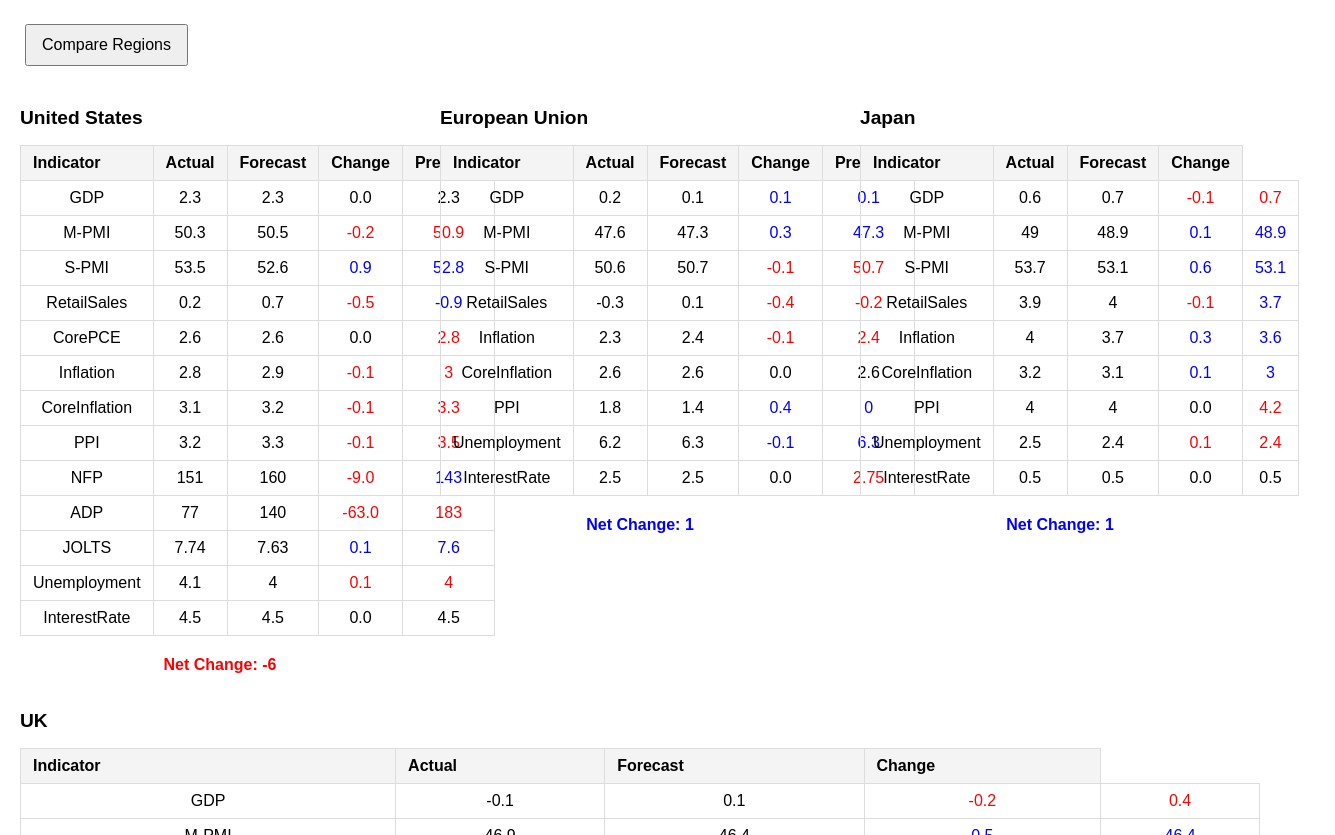
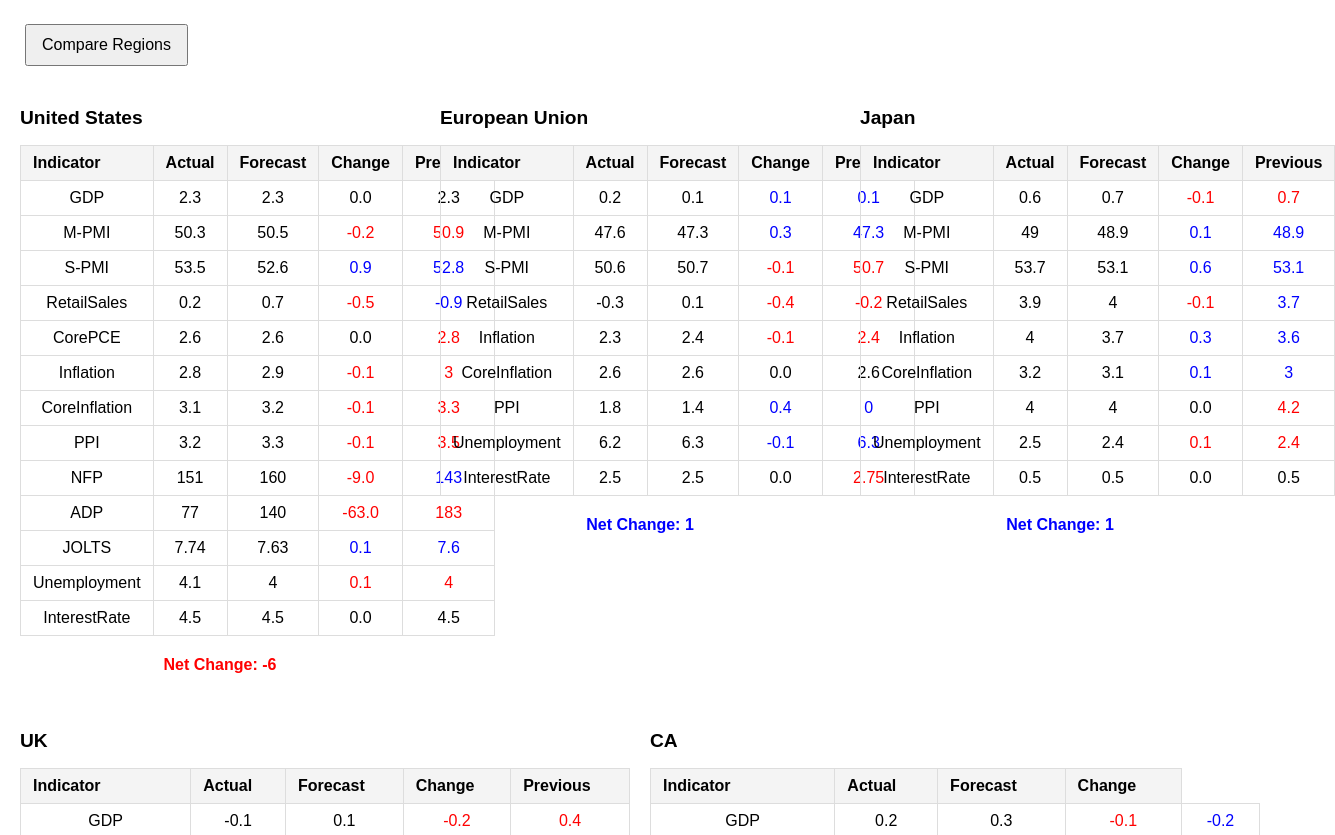
Before and after one commit to S1x-Data-Team/Economic-Heatmap, a website: page public/index.html in a window 1280 px wide. Shown: the part 61-896 px from the top of the page, 1335 px wide, since content can reach past the window. Drawn offline with Linux system fonts and the light colour scheme.

Commit message:
added Canadas Indicators to the project

```diff
--- /dev/null
+++ b/data/CA/CoreInflation.json
@@ -0,0 +1,14 @@
+[
+  {
+    "id": "196d09f6-9bb9-4e24-a6ed-cf4b8b8a8c73",
+    "dateUtc": "2025-03-18T12:30:00Z",
+    "periodDateUtc": "2025-02-01T00:00:00Z",
+    "actual": 2.7,
+    "revised": null,
+    "consensus": 2.2,
+    "previous": 2.1,
+    "ratioDeviation": null,
+    "isPreliminary": false,
+    "isBetterThanExpected": null
+  }
+]
--- /dev/null
+++ b/data/CA/GDP.json
@@ -0,0 +1,14 @@
+[
+  {
+    "id": "af75b651-fcee-421e-8a25-02696243b6fe",
+    "dateUtc": "2025-02-28T13:30:00Z",
+    "periodDateUtc": "2024-12-02T00:00:00Z",
+    "actual": 0.2,
+    "revised": null,
+    "consensus": 0.3,
+    "previous": -0.2,
+    "ratioDeviation": -0.70711,
+    "isPreliminary": false,
+    "isBetterThanExpected": false
+  }
+]
--- /dev/null
+++ b/data/CA/Inflation.json
@@ -0,0 +1,14 @@
+[
+  {
+    "id": "9f74006f-4e96-4ee8-9f66-d5c5064cdf3a",
+    "dateUtc": "2025-03-18T12:30:00Z",
+    "periodDateUtc": "2025-02-01T00:00:00Z",
+    "actual": 2.6,
+    "revised": null,
+    "consensus": 2.1,
+    "previous": 1.9,
+    "ratioDeviation": 4.90292,
+    "isPreliminary": false,
+    "isBetterThanExpected": true
+  }
+]
--- /dev/null
+++ b/data/CA/InterestRate.json
@@ -0,0 +1,14 @@
+[
+  {
+    "id": "04043bba-3349-4a5a-9bfd-a0e559926367",
+    "dateUtc": "2025-03-12T13:45:00Z",
+    "periodDateUtc": null,
+    "actual": 2.75,
+    "revised": null,
+    "consensus": 2.75,
+    "previous": 3,
+    "ratioDeviation": 0,
+    "isPreliminary": false,
+    "isBetterThanExpected": null
+  }
+]
--- /dev/null
+++ b/data/CA/M-PMI.json
@@ -0,0 +1,14 @@
+[
+  {
+    "id": "7d853250-71e6-465f-96bb-de31b3a291d9",
+    "dateUtc": "2025-03-03T14:30:00Z",
+    "periodDateUtc": "2025-02-01T00:00:00Z",
+    "actual": 47.8,
+    "revised": null,
+    "consensus": 51.9,
+    "previous": 51.6,
+    "ratioDeviation": -4.86716,
+    "isPreliminary": false,
+    "isBetterThanExpected": false
+  }
+]
--- /dev/null
+++ b/data/CA/RetailSales.json
@@ -0,0 +1,14 @@
+[
+  {
+    "id": "bb94701f-ff91-4ce7-85e8-da9574ee5044",
+    "dateUtc": "2025-02-21T13:30:00Z",
+    "periodDateUtc": "2024-12-01T00:00:00Z",
+    "actual": 2.5,
+    "revised": 0.2,
+    "consensus": 1.6,
+    "previous": 0,
+    "ratioDeviation": 5.23104,
+    "isPreliminary": false,
+    "isBetterThanExpected": true
+  }
+]
--- /dev/null
+++ b/data/CA/S-PMI.json
@@ -0,0 +1,14 @@
+[
+  {
+    "id": "405762cc-5e79-4994-89b5-ca3e23de9fdf",
+    "dateUtc": "2025-03-06T15:00:00Z",
+    "periodDateUtc": "2025-02-01T00:00:00Z",
+    "actual": 55.3,
+    "revised": null,
+    "consensus": 50.6,
+    "previous": 47.1,
+    "ratioDeviation": 1.65732,
+    "isPreliminary": false,
+    "isBetterThanExpected": true
+  }
+]
--- /dev/null
+++ b/data/CA/Unemployment.json
@@ -0,0 +1,14 @@
+[
+  {
+    "id": "e184af6a-265b-46d5-bcdf-b275ef6b1c6b",
+    "dateUtc": "2025-03-07T13:30:00Z",
+    "periodDateUtc": "2025-02-01T00:00:00Z",
+    "actual": 6.6,
+    "revised": null,
+    "consensus": 6.7,
+    "previous": 6.6,
+    "ratioDeviation": -0.64549,
+    "isPreliminary": false,
+    "isBetterThanExpected": true
+  }
+]
--- a/data/US/InterestRate.json
+++ b/data/US/InterestRate.json
@@ -1,7 +1,7 @@
 [
   {
-    "id": "5bd5b78a-772f-4e9c-ae01-754e80d70ebf",
-    "dateUtc": "2025-01-29T19:00:00Z",
+    "id": "a02543c0-7dae-4db2-9270-793995fb0f83",
+    "dateUtc": "2025-03-19T18:00:00Z",
     "periodDateUtc": null,
     "actual": 4.5,
     "revised": null,
--- a/public/index.html
+++ b/public/index.html
@@ -177,13 +177,13 @@
                         <th>Actual</th>
                         <th>Forecast</th>
                         <th>Change</th>
+                        <th>Previous</th>
                     </tr>
                 </thead>
                 <tbody></tbody>
             </table>
             <p id="JP-change-result" class="change-result">Net Change: 0</p>
         </div>
-    </div>
 
     <!-- UK Table -->
     <div class="table-wrapper">
@@ -195,11 +195,29 @@
                     <th>Actual</th>
                     <th>Forecast</th>
                     <th>Change</th>
+                    <th>Previous</th>
                 </tr>
             </thead>
             <tbody></tbody>
         </table>
         <p id="UK-change-result" class="change-result">Net Change: 0</p>
+    </div>
+
+    <!-- CA Table -->
+    <div class="table-wrapper">
+        <h2>CA</h2>
+        <table id="CA-table">
+            <thead>
+                <tr>
+                    <th>Indicator</th>
+                    <th>Actual</th>
+                    <th>Forecast</th>
+                    <th>Change</th>
+                </tr>
+            </thead>
+            <tbody></tbody>
+        </table>
+        <p id="CA-change-result" class="change-result">Net Change: 0</p>
     </div>
     </div>
 
--- a/public/script.js
+++ b/public/script.js
@@ -2,7 +2,8 @@ const regions = {
     US: ["GDP", "M-PMI", "S-PMI", "RetailSales", "CorePCE", "Inflation", "CoreInflation", "PPI", "NFP", "ADP", "JOLTS", "Unemployment","InterestRate"],
     EU: ["GDP", "M-PMI", "S-PMI", "RetailSales", "Inflation", "CoreInflation", "PPI", "Unemployment","InterestRate"],
     JP: ["GDP", "M-PMI", "S-PMI", "RetailSales", "Inflation", "CoreInflation", "PPI", "Unemployment","InterestRate"],
-    UK: ["GDP", "M-PMI", "S-PMI", "RetailSales", "Inflation", "CoreInflation", "PPI", "Unemployment","InterestRate"]
+    UK: ["GDP", "M-PMI", "S-PMI", "RetailSales", "Inflation", "CoreInflation", "PPI", "Unemployment","InterestRate"],
+    CA: ["GDP", "M-PMI", "S-PMI", "RetailSales", "Inflation", "CoreInflation", "Unemployment","InterestRate"],
 };
 
 async function fetchAndDisplayData(region, tableId, resultId) {
@@ -92,3 +93,4 @@ fetchAndDisplayData("US", "US-table", "US-change-result");
 fetchAndDisplayData("EU", "EU-table", "EU-change-result");
 fetchAndDisplayData("JP", "JP-table", "JP-change-result");
 fetchAndDisplayData("UK", "UK-table", "UK-change-result");
+fetchAndDisplayData("CA", "CA-table", "CA-change-result");
```
Also changed, not shown: server.js (+11 -1 lines).
